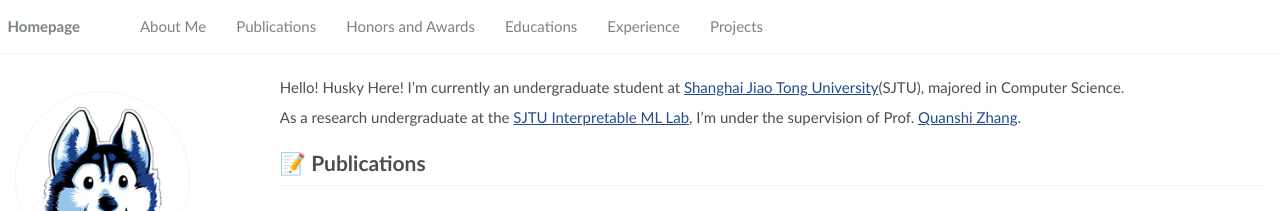
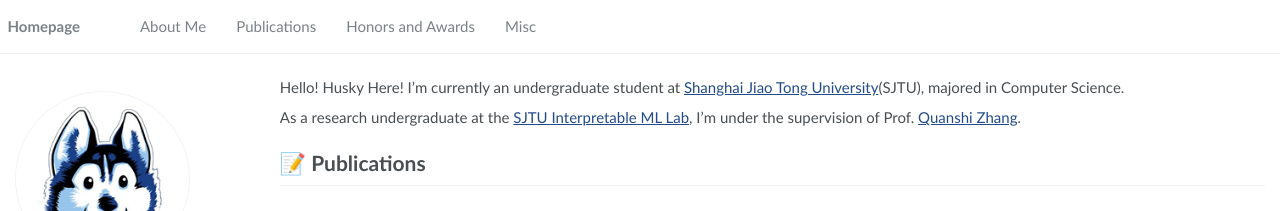
Before and after one commit to RayeRen/acad-homepage.github.io, a Jekyll site: the page built from _pages/about.md, in a window 1280 px wide. Shown: the top 211 px of the page. Built offline with Jekyll 4.4.1, drawn with Linux system fonts in a browser that asks for light colours; nearby versions of some CDN libraries; a style sheet for code colours, icons or effects is not loaded; some of the changed lines change nothing that is shown.

Commit message:
Update navigation.yml

```diff
--- a/_data/navigation.yml
+++ b/_data/navigation.yml
@@ -6,23 +6,27 @@ main:
   # - title: "News"
   #   url: "/#-news"
 
+  # - title: "Projects"
+  #   url: "/#-projects"
+
+  # - title: "Experience"
+  #   url: "/#-experience"
+
   - title: "Publications"
     url: "/#-publications"
 
   - title: "Honors and Awards"
     url: "/#-honors-and-awards"
 
-  - title: "Educations"
-    url: "/#-educations"
+  # - title: "Educations"
+  #   url: "/#-educations"
 
-  - title: "Experience"
-    url: "/#-experience"
+  - title: "Misc"
+    url: "/#-misc"
+
 
   # - title: "Invited Talks"
   #   url: "/#-invited-talks"
 
   # - title: "Internships"
   #   url: "/#-internships"
-
-  - title: "Projects"
-    url: "/#-projects"
```
